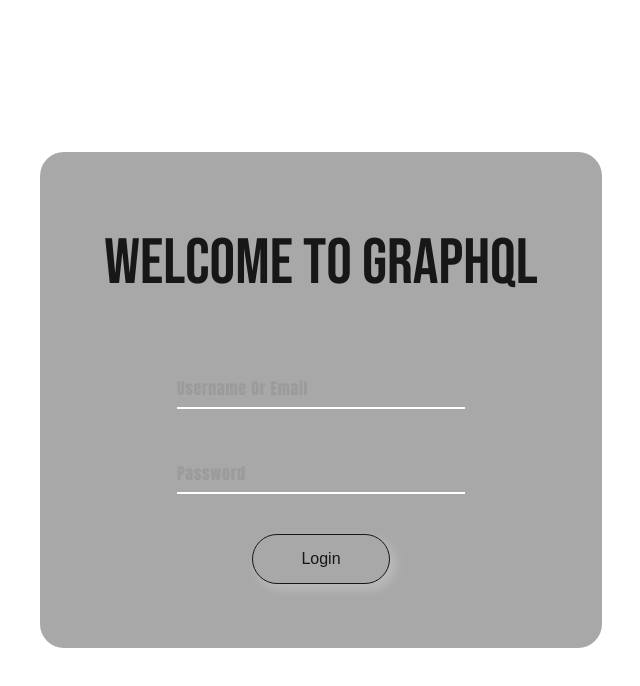
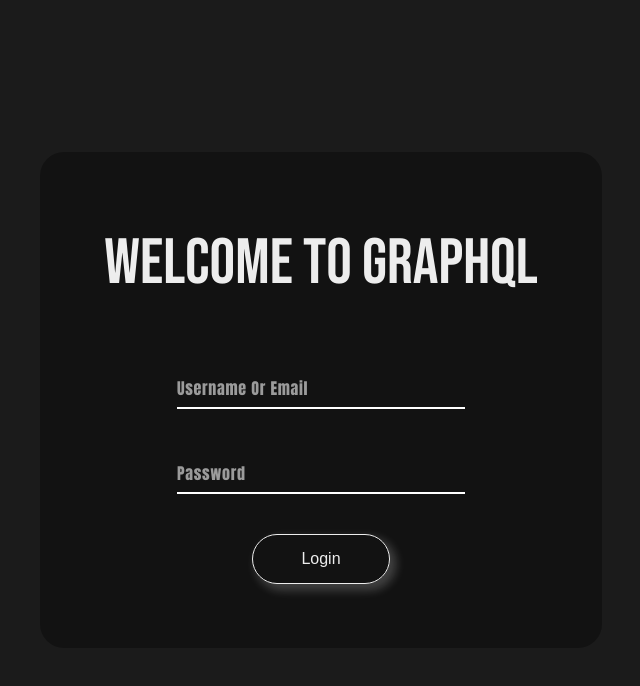
Before and after one commit to Zaza-01/graphql, a Next.js app: page / in a window 1280 px wide. Shown: the top 686 px of the page, without its empty margins (319-959 px from the left). Built offline with nearby package versions, Linux system fonts and the light colour scheme; a web font is replaced by a local one.

Commit message:
added logout

```diff
--- a/src/app/globals.css
+++ b/src/app/globals.css
@@ -7,16 +7,21 @@
 @tailwind utilities;
 
 :root {
-  --background: #ffffff;
-  --foreground: #171717;
+  --background: #1b1b1b;
+  --foreground: #ededed;
+  --cards: #222;
+  --formLabel: #9b9b9b;
+  --formFieldBorder: #ffffff;
+  --chartFilterButton: #000;
+  --chartFilterButtonHover: #fff;
 }
 
-@media (prefers-color-scheme: dark) {
+/* @media (prefers-color-scheme: dark) {
   :root {
     --background: #1b1b1b;
     --foreground: #ededed;
   }
-}
+} */
 
 body {
   color: var(--foreground);
@@ -35,7 +40,6 @@
   grid-template-columns: 0.8fr 1fr;
   gap: 20px;
   width: 100%;
-  padding: 20px;
   max-width: 1400px;
   margin: 0 auto;
 }
@@ -52,7 +56,7 @@
 
 .user-info {
   grid-area: user-info;
-  background: #222;
+  background: var(--cards);
   padding: 20px;
   border-radius: 12px;
   display: flex;
@@ -62,7 +66,7 @@
 
 .test-game-result {
   grid-area: test-game-result;
-  background: #222;
+  background: var(--cards);
   padding: 20px;
   border-radius: 12px;
   display: flex;
@@ -72,7 +76,7 @@
 
 .audit-ratio {
   grid-area: audit-ratio;
-  background: #222;
+  background: var(--cards);
   padding: 20px;
   border-radius: 12px;
   display: flex;
@@ -86,14 +90,14 @@
 
 .bar-chart {
   grid-area: bar-chart;
-  background: #222;
+  background: var(--cards);
   padding: 20px;
   border-radius: 12px;
 }
 
 .xp-line-chart {
   grid-area: xp-line-chart;
-  background: #222;
+  background: var(--cards);
   padding: 20px;
   border-radius: 12px;
 }
@@ -146,7 +150,7 @@
   letter-spacing: 0.7px;
   width: 18em;
   border: 0;
-  border-bottom: 2px solid #ffffff;
+  border-bottom: 2px solid var(--formFieldBorder);
   outline: 0;
   font-size: 1em;
   color: #fff;
@@ -173,7 +177,7 @@
   display: block;
   transition: 0.2s;
   font-size: 1rem;
-  color: #9b9b9b;
+  color: var(--formLabel);
   @apply font-text;
   letter-spacing: 0.7px;
 }
@@ -191,7 +195,7 @@
   display: block;
   transition: 0.2s;
   font-size: 1rem;
-  color: #9b9b9b;
+  color: var(--formLabel);
 }
 
 /* Reset input */
@@ -199,13 +203,3 @@
 .form__field:invalid {
   box-shadow: none;
 }
-
-#yourCohortButtonFilter:hover {
-  background-color: #000;
-  color: #fff;
-}
-
-#allButtonFilter:hover {
-  background-color: #000;
-  color: #fff;
-}
--- a/src/app/page.tsx
+++ b/src/app/page.tsx
@@ -43,7 +43,6 @@
       <div className='flex flex-col items-center bg-[#00000057] p-[4em] rounded-3xl'>
         <div className='flex flex-col items-center gap-7 mb-8'>
           <h1 className='font-title text-[4em]'>WELCOME TO GRAPHQL</h1>
-          {/* <h1 className='font-title text-[3em]'>PLEASE ENTER YOUR CREDENTIALS</h1> */}
         </div>
         <form onSubmit={handleLogin} className='flex flex-col gap-5 items-center'>
           <div className="form__group">
--- a/src/app/profile/page.tsx
+++ b/src/app/profile/page.tsx
@@ -92,8 +92,18 @@
     , zzleGameResults[0]);
 
 
+  const logout = () => {
+    localStorage.removeItem('token');
+    window.location.href = '/';
+  }
+
+
   return (
-    <div className='profile-grid'>
+    <div className='flex flex-col justify-center items-center h-[100vh] w-100vw'>
+        <button className='bg-black w-[6em] h-[3em] absolute top-0 right-0 mr-[1em] mt-[1em] flex justify-center items-center rounded-md hover:bg-slate-500 transition-all ease-in duration-0.3ms cursor-pointer' onClick={logout}>
+          <span className='font-title font-medium text-white'>Logout</span>
+        </button>
+      <div className='profile-grid relative'>
         <div className='user-info'>
           <h1 className='font-title mb-4 title' style={{ fontSize: '2.2em' }}>Welcome, {user[0].firstName} {user[0].lastName} 🏋🏽</h1>
           <h1 className='font-title' style={{ fontSize: '1.2em' }}>&emsp;Your Email : <span className='font-text2 font-medium'>{user[0].email}</span></h1>
@@ -130,5 +140,6 @@
           </div>
         </div>
       </div>
+    </div>
   );
 }
--- a/src/components/AuditRatioChart.tsx
+++ b/src/components/AuditRatioChart.tsx
@@ -78,7 +78,7 @@
   ];
 
   return (
-    <div>
+    <div id="AuditChartContainer">
       <ApexCharts options={options} series={series} type="bar" height={200} width={500} />
       <div style={{ textAlign: "center", marginTop: "10px", fontSize: "16px" }}>
         <p className="font-title" style={{fontSize:'1.3em'}}>Audit Ratio: {roundedRatio}</p>
--- a/src/components/BarChart.tsx
+++ b/src/components/BarChart.tsx
@@ -20,8 +20,6 @@
 const BarChart: React.FC<BarChartProps> = ({ data, userEventId }) => {
 
   const [selectedEvent, setSelectedEvent] = useState<number | "all">("all");
-
-  // const uniqueEventIds = Array.from(new Set(data.map((user) => user.eventId)));
 
   const filteredData =
     selectedEvent === "all" ? data : data.filter((user) => user.eventId === selectedEvent);
@@ -68,7 +66,7 @@
   const series = [{ name: "Users", data: counts }];
 
   return (
-    <div style={{ position: "relative" }}>
+    <div id="barChartContainer" style={{ position: "relative" }}>
       {/* Inline Filter Buttons */}
       <div style={{ position: "absolute", top: 0, right: 0, zIndex: 999 }}>
         <button
@@ -84,6 +82,14 @@
             cursor: "pointer",
             borderRadius: "5px",
             transition: "all 0.3s ease",
+          }}
+          onMouseOver={(e) => {
+            e.currentTarget.style.background = "#555";
+            e.currentTarget.style.color = "#fff";
+          }}
+          onMouseOut={(e) => {
+            e.currentTarget.style.background = selectedEvent === "all" ? "#000" : "#ddd";
+            e.currentTarget.style.color = selectedEvent === "all" ? "#fff" : "#000";
           }}
         >
           All
@@ -102,6 +108,14 @@
             transition: "all 0.3s ease",
             borderRadius: "5px",
           }}
+          onMouseOver={(e) => {
+            e.currentTarget.style.background = "#555";
+            e.currentTarget.style.color = "#fff";
+          }}
+          onMouseOut={(e) => {
+            e.currentTarget.style.background = selectedEvent === userEventId ? "#000" : "#ddd";
+            e.currentTarget.style.color = selectedEvent === userEventId ? "#fff" : "#000";
+          }}
         >
           Your Cohort
         </button>
--- a/src/components/XPLineChart.tsx
+++ b/src/components/XPLineChart.tsx
@@ -135,7 +135,7 @@
   };
 
   return (
-    <div style={{ backgroundColor: "#222", borderRadius: "8px", width: "100%" }}>
+    <div id="XPLineChartContainer" style={{ backgroundColor: "#222", borderRadius: "8px", width: "100%" }}>
       {chartSeries.length > 0 ? (
         <ApexCharts
           options={options}
--- a/tsconfig.json
+++ b/tsconfig.json
@@ -22,6 +22,6 @@
       "@/*": ["./src/*"]
     }
   },
-  "include": ["next-env.d.ts", "**/*.ts", "**/*.tsx", ".next/types/**/*.ts", "src/components/barchart.js", "src/components/PassFailChart.tsx", "src/components/linechart.js", "src/components/XPLineChart.tsx"],
+  "include": ["next-env.d.ts", "**/*.ts", "**/*.tsx", ".next/types/**/*.ts", "src/components/barchart.js", "src/components/PassFailChart.tsx", "src/components/linechart.js", "src/components/XPLineChart.tsx", "src/app/logout/page.js"],
   "exclude": ["node_modules"]
 }
```
Lines whose indentation alone changed are shown as unchanged.
